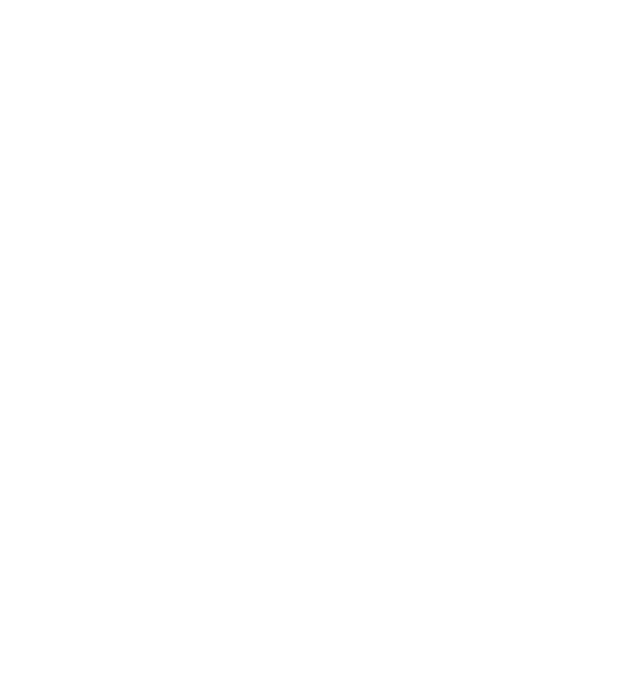
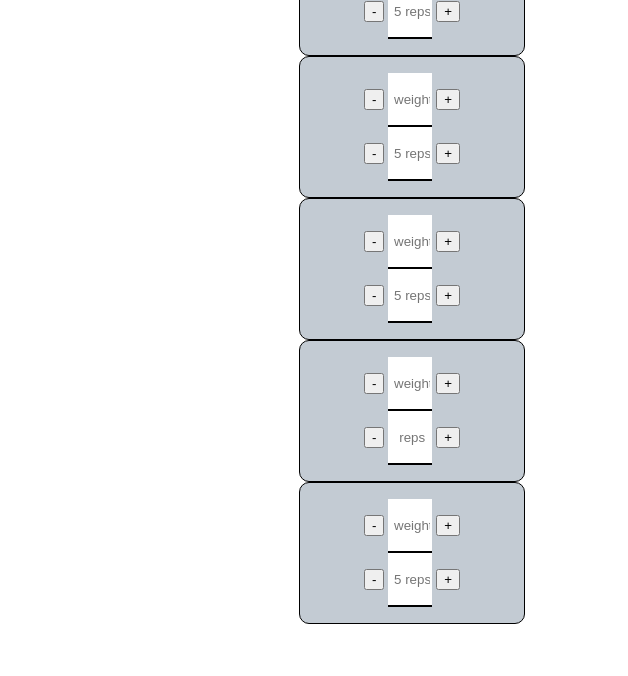
Before and after one commit to HammerofOlympia/Starterprojects, a plain HTML site: page Workout.html in a window 1280 px wide. Shown: the top 676 px of the page, 1292-1920 px from the left, 628 px wide, since content can reach past the window. Drawn offline with Linux system fonts and the light colour scheme.

Commit message:
positioning and adding more transitioning

```diff
--- a/Workout.html
+++ b/Workout.html
@@ -13,28 +13,67 @@
 <body>
 <h1>Gym log</h1>
 <main>
-
+  <container>
 <section class="banner">
   <div class="home">
 <span class="buttons">Start workout</span>
         <span class="buttons">Setup</span>
         <span class="buttons">History</span>
+
   </div>
+
 </section>
-<section id="workout">
+<section class="workout">
+    <ul>
+        <h2>Exercise</h2>
+        <li>
+          <button>-</button>
+          <input type="text" id="set1" placeholder=" weight">
+        <button>+</button>
+          <br>
+        <button>-</button>
+        <input type="text" id="set3" placeholder=" 5 reps">
+        <button>+</button></li>
+        <li>
+          <button>-</button>
+          <input type="text" id="set2" placeholder=" weight">
+          <button>+</button>
+          <br>
+          <button>-</button>
+          <input type="text" id="set3" placeholder=" 5 reps">
+          <button>+</button>
+        </li>
+        <li>
+          <button>-</button>
+          <input type="text" id="set3" placeholder=" weight">
+          <button>+</button>
+          <br>
+          <button>-</button>
+          <input type="text" id="set3" placeholder=" 5 reps">
+          <button>+</button>
+        </li>
+        <li>
+          <button>-</button>
+          <input type="text" id="set3" placeholder=" weight">
+          <button>+</button>
+          <br>
+          <button>-</button>
+          <input type="text" id="set4" placeholder=" reps">
+          <button>+</button>
+        </li>
+        <li>
+          <button>-</button>
+          <input type="text" id="set3" placeholder=" weight">
+          <button>+</button>
+          <br>
+          <button>-</button>
+          <input type="text" id="set5" placeholder=" 5 reps">
+          <button>+</button>
+        </li>
+    </ul>
 
 
-    <ul>
-        <h2>Exercise</h2>
-        <li> <input type="text" id="set1" placeholder=" 5 reps"></li>
-
-
-        <li><input type="text" id="set2" placeholder=" 5 reps"></li>
-        <li><input type="text" id="set3" placeholder=" 5 reps"></li>
-        <li><input type="text" id="set4" placeholder=" 5 reps"></li>
-        <li><input type="text" id="set5" placeholder=" 5 reps"></li>
-    </ul>
-
+</container>
 
 </section>
 
--- a/Workout.js
+++ b/Workout.js
@@ -2,9 +2,11 @@
 const landing=document.querySelector(".home");
 const buttons=document.querySelectorAll(".buttons");
  const li=document.querySelectorAll("ul li");
+ const ul=document.querySelector("ul");
 landing.addEventListener("click",(ev)=>{
      for(let i=0;i<buttons.length;i++){
         buttons[i].classList.add("pageTransitionOff");
+      ul.classList.add("pageTransitionOn");
 
      }
 });
--- a/workout.style.css
+++ b/workout.style.css
@@ -42,12 +42,23 @@ h1{
 
 
 }
+
+
 h2{
+    font-size: 2rem;
     text-align: center;
 }
+
+ul{
+
+
+    position: absolute;
+    bottom:20%;
+    left: 100%;
+    width: 60%;
+}
 li{
-
-    width:40%;
+    width:25%;
     list-style: none;
     border: 1px solid black;
     margin: auto;
@@ -55,6 +66,7 @@ li{
     text-align:center;
     border-radius: 10px;
     background-color: rgb(195, 203, 211);
+
 }
 
 
@@ -65,10 +77,10 @@ li{
 input{
     height:50px;
     text-align: center;
-    width: 60px;
+    width: 40px;
     border: none;
     border-bottom:2px solid;
-    ;
+
 
 }
 
@@ -81,6 +93,8 @@ input{
     cursor:context-menu;
 }
 .pageTransitionOn{
+    left:20%;
+    transition-duration: 0.7s;
 
 
 }
```
